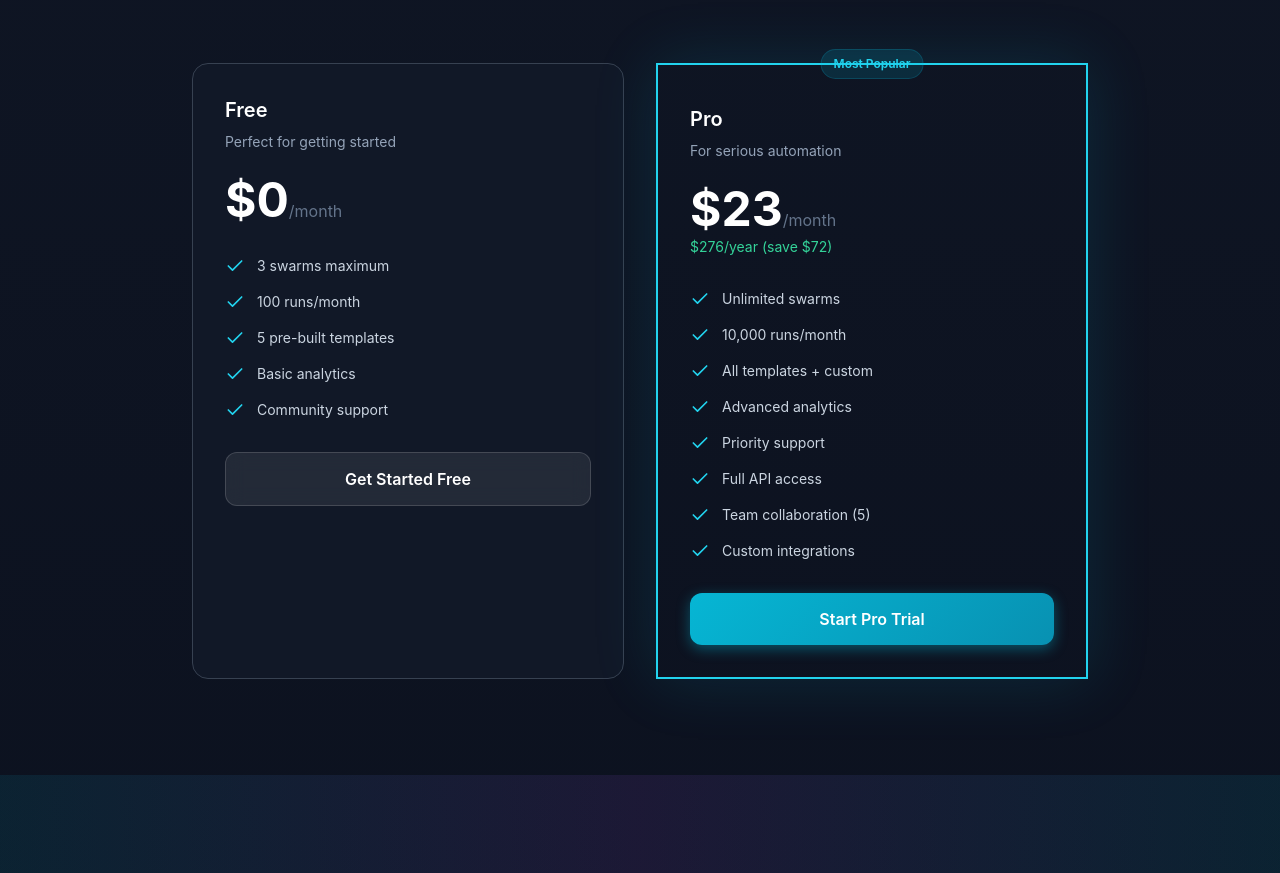
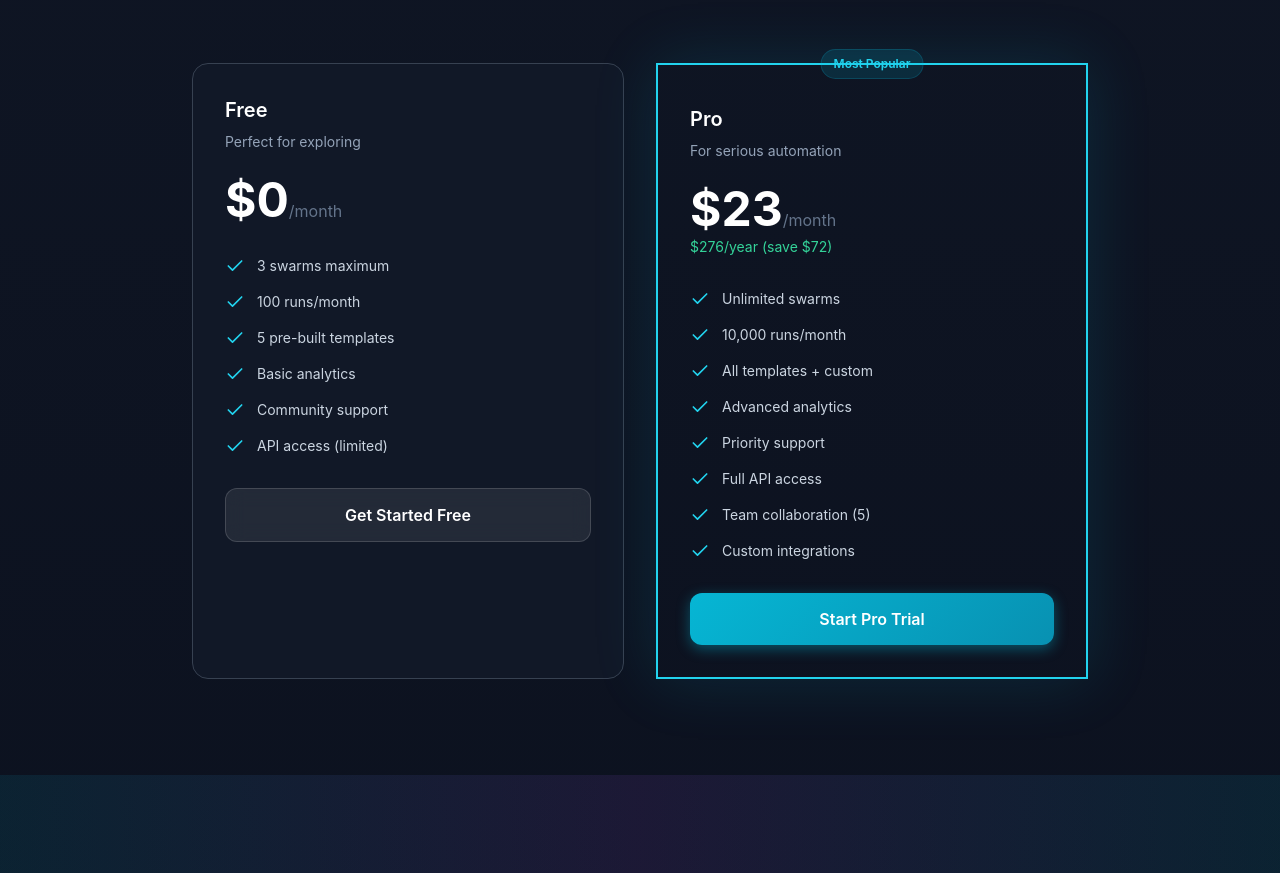
Before and after one commit to mrcharlesiv/swarmforge, a Next.js app: page /swarmforge/ in a window 1280 px wide. Shown: the part 3580-4453 px from the top of the page. Built offline with nearby package versions, Linux system fonts and the light colour scheme; no server answers.

Commit message:
A-grade polish: consistent nav, pricing, 404 page, footer enhancements

```diff
--- a/app/page.tsx
+++ b/app/page.tsx
@@ -386,7 +386,7 @@ export default function LandingPage() {
               <Card variant="pricing" className="h-full">
                 <div className="mb-6">
                   <h3 className="text-xl font-semibold text-white mb-2">Free</h3>
-                  <p className="text-slate-400 text-sm">Perfect for getting started</p>
+                  <p className="text-slate-400 text-sm">Perfect for exploring</p>
                 </div>
                 <div className="mb-8">
                   <span className="text-5xl font-bold text-white">$0</span>
@@ -399,6 +399,7 @@ export default function LandingPage() {
                     '5 pre-built templates',
                     'Basic analytics',
                     'Community support',
+                    'API access (limited)',
                   ].map((item) => (
                     <li key={item} className="flex items-center gap-3 text-slate-300">
                       <Check className="h-5 w-5 text-cyan-400 flex-shrink-0" />
```
Also changed, not shown: 12 other files (tests, documents, lock files or other folders).
